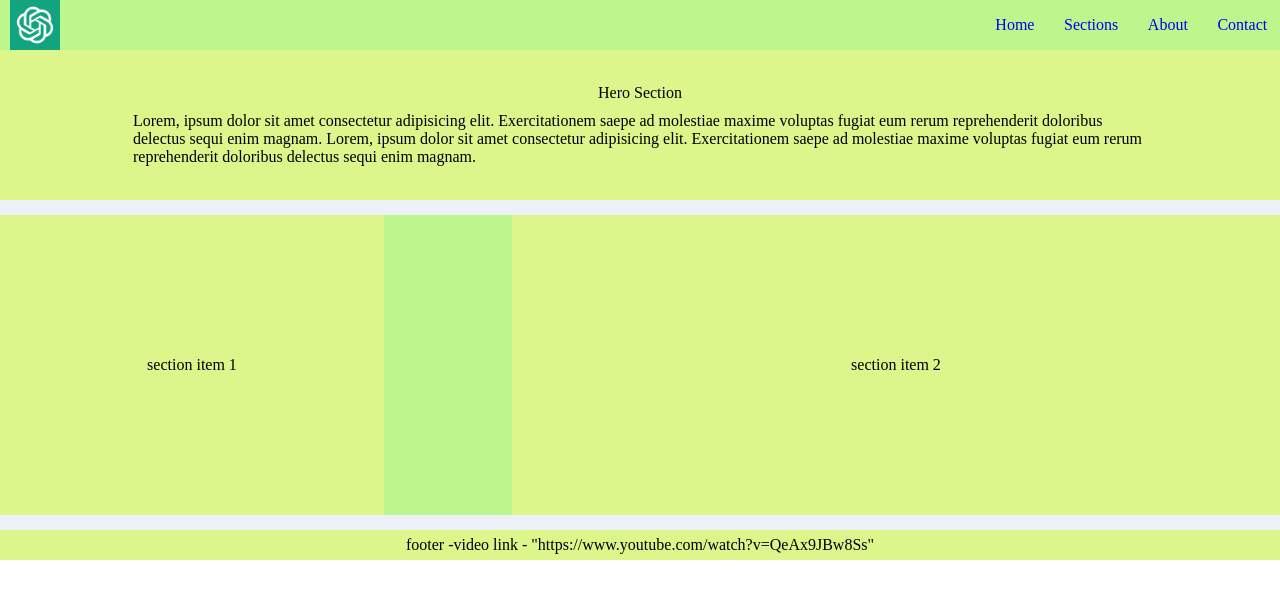
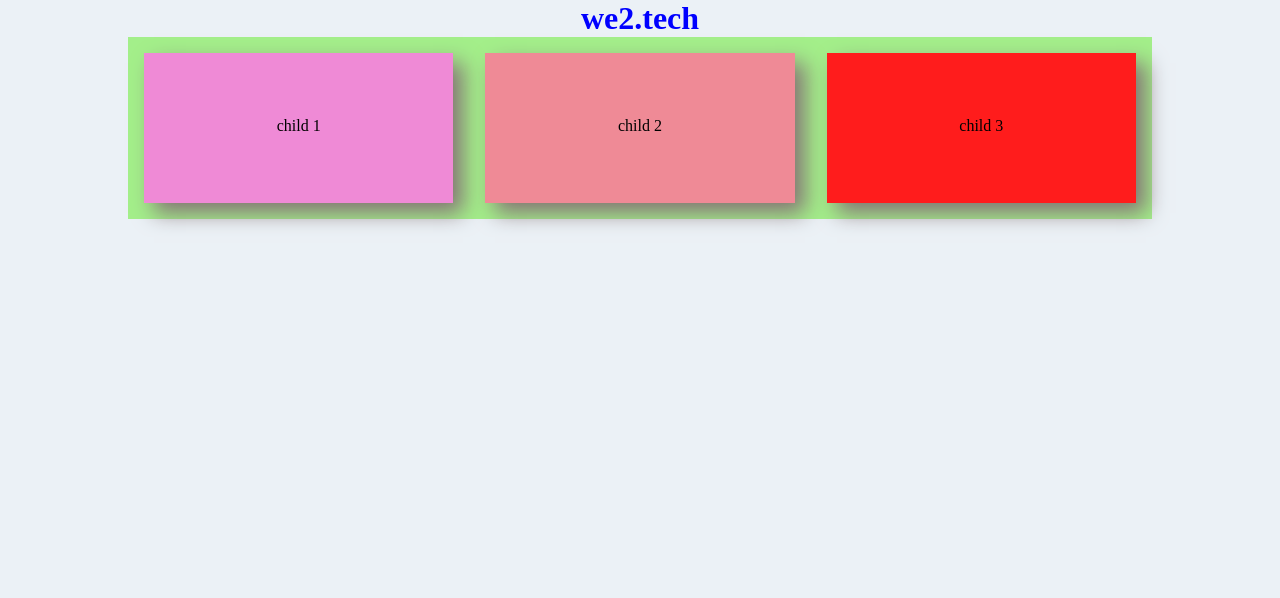
Before and after one commit to nikhilmeria/flexbox_website, a plain HTML site: page index.html in a window 1280 px wide. Drawn offline with Linux system fonts and the light colour scheme.

Commit message:
added hamberger and new flex design

```diff
--- /dev/null
+++ b/backup/styles.css
@@ -0,0 +1,126 @@
+*{
+    margin: 0;
+    padding: 0;
+    box-sizing: border-box;
+}
+
+body{
+    display: flex;
+    flex-direction: column;
+    max-height: max-contents
+}
+
+.main_container{
+    display: flex;
+    flex-direction: column;
+    width: 100%;
+    background-color: rgb(235, 241, 246);
+}
+
+.header_container{
+    display: flex;
+    flex-direction: row;
+    justify-content: space-between;
+    align-items: center;
+    width: 100%;
+    min-height: 50px;
+    background-color: rgb(189, 246, 140);
+}
+.header_container img{
+    width: 50px;
+    height: 50px;
+    margin-left: 10px;
+}
+.header_container li {
+    display: inline;
+    list-style: none;
+    padding: 0.8em;
+    text-decoration: none;
+}
+@media (max-width:500px) {
+    .header_container li{
+        display: none;
+    }
+}
+.header_container a {
+    text-decoration: none;
+}
+a:hover {
+    padding: 0.2em;
+    background-color: rgb(235, 241, 246);
+    border-radius: 0.3em;
+  }
+
+.hero_container{
+    display: flex;
+    flex-direction: row;
+    width: 100%;
+    min-height: 150px;
+    background-color: rgb(221, 246, 140);
+}
+.heroTxt{
+    display: flex;
+    flex-direction: column;
+    justify-content: center;
+    align-items: center;
+    margin: auto;
+    flex-basis: 80%;  /* 1 */
+    word-wrap: break-word;
+}
+.heroTxt p{
+    margin: 5px;
+}
+
+.sec_container{
+    display: flex;
+    flex-direction: row;
+    gap: 2em;
+    margin-top: 15px;
+    width: 100%;
+    min-height: 300px;
+    background-color: rgb(189, 246, 140);
+}
+@media (max-width: 500px) {
+    .sec_container{
+        display: block;
+    }
+}
+.sec_item1{
+    display: flex;
+    flex-direction: row;
+    justify-content: center;
+    align-items: center;
+    flex-grow: 1;
+    background-color: rgb(221, 246, 140);
+}
+.sec_item2{
+    display: flex;
+    flex-direction: row;
+    justify-content: center;
+    align-items: center;
+    flex-grow: 3;
+    background-color: rgb(221, 246, 140);
+}
+.sec_container h3{
+    font-size: clamp(8em, 1em+10vw, 16em);
+}
+
+.foot{
+    display: flex;
+    flex-direction: row;
+    justify-content: center;
+    align-items: center;
+    margin-top: 15px;
+    width: 100%;
+    min-height: 30px;
+    background-color: rgb(221, 246, 140);
+}
+
+
+
+/*
+1. when the parent div is set to "flex-direction: row" property
+than the "flex items", do not need height property
+and width is set using "flex-basis" property instead of width property
+
+*/
--- a/index.html
+++ b/index.html
@@ -9,44 +9,22 @@
 </head>
 <body>
 
-    <div class="main_container">
+   <div class="main_container">
+     <h2>we2.tech</h2>
+     <div class="hero_section">
+        <div class="child1">
+            <p>child 1</p>
+         </div>
+         <div class="child2">
+            <p>child 2</p>
+         </div>
+         <div class="child3">
+            <p>child 3</p>
+         </div>
+     </div>
+   </div>
 
-        <header class="header_container">
-            <img src="./logo.png" alt="logo">
-            <ul>
-                <li><a href="#">Home</a></li>
-                <li><a href="#">Sections</a> </li>
-                <li><a href="#">About</a></li>
-                <li><a href="#">Contact</a></li>
-            </ul>
-        </header>
 
-        <main class="hero_container">
-            <div class="heroTxt">
-                <p>Hero Section</p>
-                <p>Lorem, ipsum dolor sit amet consectetur adipisicing elit.
-                    Exercitationem saepe ad molestiae maxime voluptas fugiat
-                     eum rerum reprehenderit doloribus delectus sequi enim magnam.
-                     Lorem, ipsum dolor sit amet consectetur adipisicing elit.
-                    Exercitationem saepe ad molestiae maxime voluptas fugiat
-                     eum rerum reprehenderit doloribus delectus sequi enim magnam.</p>
-            </div>
-        </main>
-
-        <section class="sec_container">
-            <div class="sec_item1">
-                section item 1
-            </div>
-            <div class="sec_item2">
-                section item 2
-            </div>
-        </section>
-
-        <footer class="foot">
-            footer -video link - "https://www.youtube.com/watch?v=QeAx9JBw8Ss"
-        </footer>
-
-    </div>
 
 </body>
 </html>
--- a/styles.css
+++ b/styles.css
@@ -4,109 +4,52 @@
     box-sizing: border-box;
 }
 
-body{
-    display: flex;
-    flex-direction: column;
-}
-
 .main_container{
-    display: flex;
-    flex-direction: column;
-    width: 100%;
+    width: 100vw;
+    height: 100vh;
     background-color: rgb(235, 241, 246);
 }
 
-.header_container{
-    display: flex;
-    flex-direction: row;
-    justify-content: space-between;
-    align-items: center;
-    width: 100%;
-    min-height: 50px;
-    background-color: rgb(189, 246, 140);
-}
-.header_container img{
-    width: 50px;
-    height: 50px;
-    margin-left: 10px;
-}
-.header_container li {
-    display: inline;
-    list-style: none;
-    padding: 0.8em;
-    text-decoration: none;
-}
-.header_container a {
-    text-decoration: none;
-}
-a:hover {
-    padding: 0.2em;
-    background-color: rgb(235, 241, 246);
-    border-radius: 0.3em;
-  }
+h2{
+    font-size: 2rem;
+    color: blue;
+    text-align: center;
 
-.hero_container{
-    display: flex;
-    flex-direction: row;
-    width: 100%;
-    min-height: 150px;
-    background-color: rgb(221, 246, 140);
-}
-.heroTxt{
-    display: flex;
-    flex-direction: column;
-    justify-content: center;
-    align-items: center;
-    margin: auto;
-    flex-basis: 80%;  /* 1 */
-    word-wrap: break-word;
-}
-.heroTxt p{
-    margin: 5px;
 }
 
-.sec_container{
+.hero_section{
     display: flex;
-    flex-direction: row;
-    justify-content: space-between;
-    margin-top: 15px;
-    width: 100%;
-    min-height: 300px;
-    background-color: rgb(189, 246, 140);
-}
-.sec_item1{
-    display: flex;
-    flex-direction: row;
-    justify-content: center;
-    align-items: center;
-    flex-basis: 30%;
-    background-color: rgb(221, 246, 140);
-}
-.sec_item2{
-    display: flex;
-    flex-direction: row;
-    justify-content: center;
-    align-items: center;
-    flex-basis: 60%;
-    background-color: rgb(221, 246, 140);
+    justify-content: space-around;
+    flex-wrap: wrap;
+    width: 80vw;
+    height: auto;
+    background-color: rgb(163, 239, 138);
+    margin: auto;
+    text-align: center;
+
 }
 
-.foot{
-    display: flex;
-    flex-direction: row;
-    justify-content: center;
-    align-items: center;
-    margin-top: 15px;
-    width: 100%;
-    min-height: 30px;
-    background-color: rgb(221, 246, 140);
+.child1{
+    padding-top: 4em;
+    flex: 1 1 150px;
+    height: 150px;
+    margin: 1em;
+    background-color: rgb(239, 138, 214);
+    box-shadow: 10px 10px 20px rgb(133, 117, 117);
 }
-
-
-
-/*
-1. when the parent div is set to "flex-direction: row" property
-than the "flex items", do not need height property
-and width is set using "flex-basis" property instead of width property
-
-*/
+.child2{
+    padding-top: 4em;
+    flex: 1 1 150px;
+    height: 150px;
+    margin: 1em;
+    background-color: rgb(239, 138, 150);
+    box-shadow: 10px 10px 20px rgb(133, 117, 117);
+}
+.child3{
+    padding-top: 4em;
+    flex: 1 1 150px;
+    height: 150px;
+    margin: 1em;
+    background-color: rgb(255, 28, 28);
+    box-shadow: 10px 10px 20px rgb(133, 117, 117);
+}
```
Also changed, not shown: app.js (added, +7 -0 lines), backup/index.html (added, +52 -0 lines), hamburger_by_GPT/app.js (added, +7 -0 lines), hamburger_by_GPT/index.html (added, +32 -0 lines), hamburger_by_GPT/styles.css (added, +65 -0 lines), buddha.png (added).
